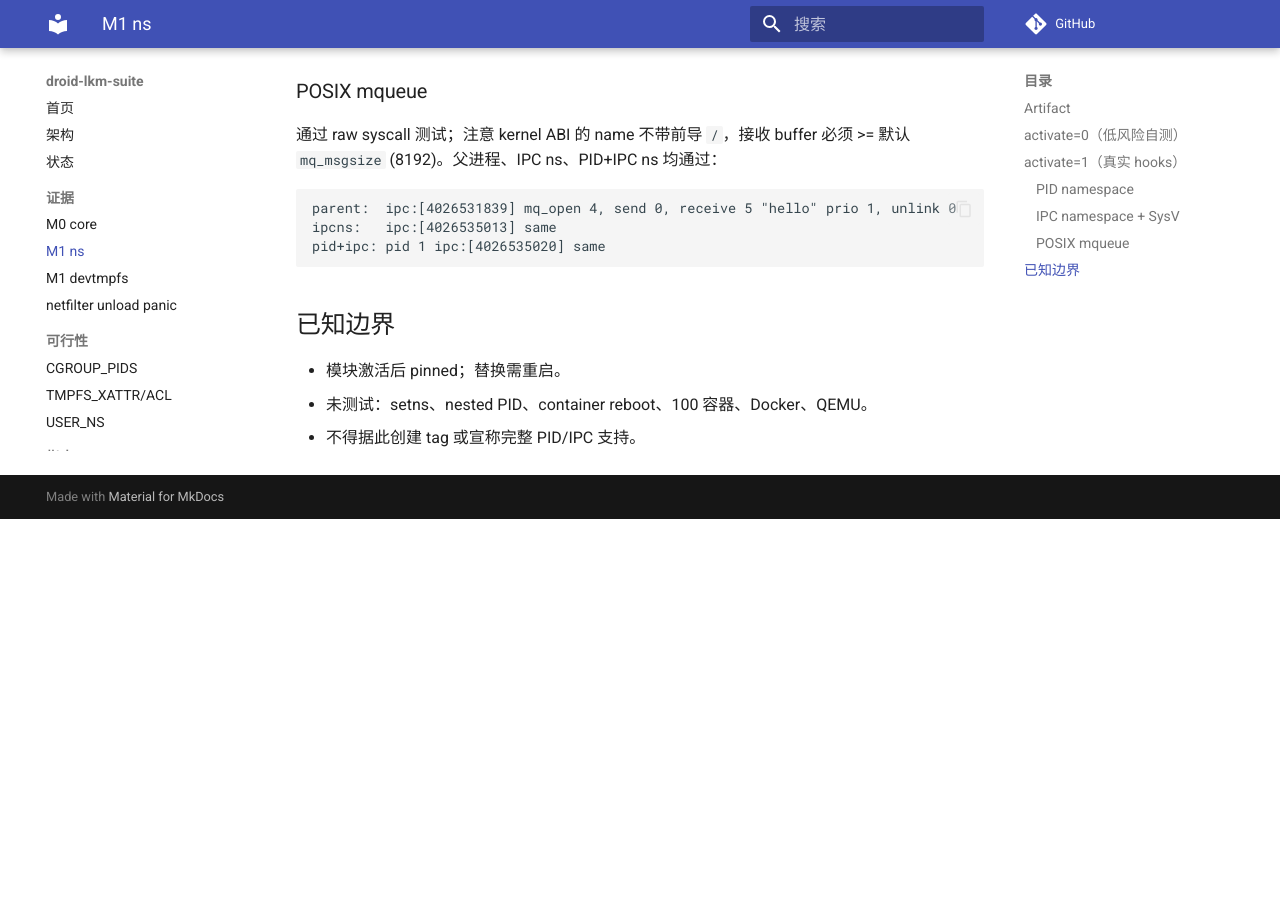
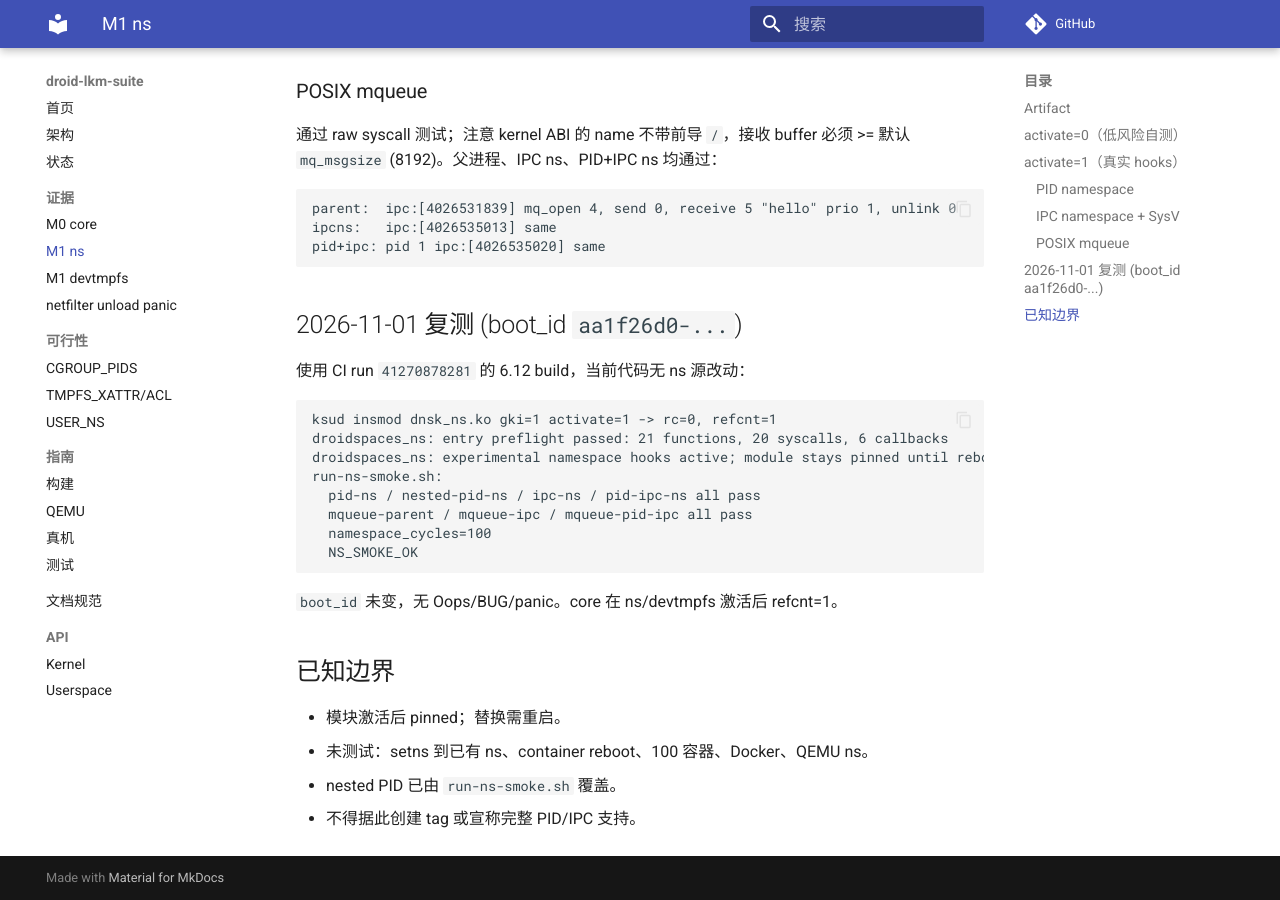
Before and after one commit to uobe1/droid-lkm-suite, an MkDocs documentation site: the page built from docs/evidence/m1-ns.md, in a window 1280 px wide and 900 px high, scrolled down 1456 px. Built offline with MkDocs 1.6.1 and Material for MkDocs 9.7.7, drawn with Linux system fonts in a browser that asks for light colours; comment, search, counter and statistics services are not loaded; before the commit the page ends 1975 px from its top, so only the background shows below that.

Commit message:
docs(ns): record active retest with nested PID and 100 cycles
The current build passes the full run-ns-smoke suite (PID, nested PID,
IPC, SysV, mqueue, 100 namespace cycles) with entry preflight clean and
no kernel failure; setns and container workloads remain open.

````diff
--- a/docs/evidence/m1-ns.md
+++ b/docs/evidence/m1-ns.md
@@ -76,8 +76,26 @@ ipcns:   ipc:[4026535013] same
 pid+ipc: pid 1 ipc:[4026535020] same
 ```
 
+## 2026-11-01 复测 (boot_id `aa1f26d0-...`)
+
+使用 CI run `41270878281` 的 6.12 build，当前代码无 ns 源改动：
+
+```text
+ksud insmod dnsk_ns.ko gki=1 activate=1 -> rc=0, refcnt=1
+droidspaces_ns: entry preflight passed: 21 functions, 20 syscalls, 6 callbacks
+droidspaces_ns: experimental namespace hooks active; module stays pinned until reboot
+run-ns-smoke.sh:
+  pid-ns / nested-pid-ns / ipc-ns / pid-ipc-ns all pass
+  mqueue-parent / mqueue-ipc / mqueue-pid-ipc all pass
+  namespace_cycles=100
+  NS_SMOKE_OK
+```
+
+`boot_id` 未变，无 Oops/BUG/panic。core 在 ns/devtmpfs 激活后 refcnt=1。
+
 ## 已知边界
 
 - 模块激活后 pinned；替换需重启。
-- 未测试：setns、nested PID、container reboot、100 容器、Docker、QEMU。
+- 未测试：setns 到已有 ns、container reboot、100 容器、Docker、QEMU ns。
+- nested PID 已由 `run-ns-smoke.sh` 覆盖。
 - 不得据此创建 tag 或宣称完整 PID/IPC 支持。
--- a/docs/status.md
+++ b/docs/status.md
@@ -7,7 +7,7 @@
 | 功能 | 目标等级 | 当前状态 | 说明 |
 |---|---|---|---|
 | core ABI / symbol / patch / hook / panic | N/A | M0 完成 | ABI 2；状态桥/生命周期真机验证；stock GKI QEMU core smoke 通过 |
-| PID_NS / IPC_NS / SYSVIPC / POSIX_MQUEUE | R | development | PID/IPC/SysV/mqueue smoke 真机通过；full R 待 setns/nested/Docker |
+| PID_NS / IPC_NS / SYSVIPC / POSIX_MQUEUE | R | development | PID/IPC/SysV/mqueue + nested PID + 100 cycles 复测通过；full R 待 setns/Docker/容器 reboot |
 | DEVTMPFS | R | development | active 真机通过：ready=Y、节点挂载 smoke、宿主 /dev 不变、无 Oops；模块按设计 pin 至重启；容器 /dev 验收待完成 |
 | xt_addrtype / nft target subset / REJECT / RECENT / IP6 NAT | R | development | active load/unload + addrtype 规则 + recent 注册通过; 原生 REJECT 正确跳过 (不再 pin); nft/容器验收待完成 |
 | IP_SET / HASH_IP / HASH_NET / XT_SET | R | development | 6.12 构建/导出/QEMU hash 语义通过; 设备 no-compat ABI 修复后 insmod/xt_set 注册/rmmod 通过; iptables 规则与容器验收待完成 |
````
